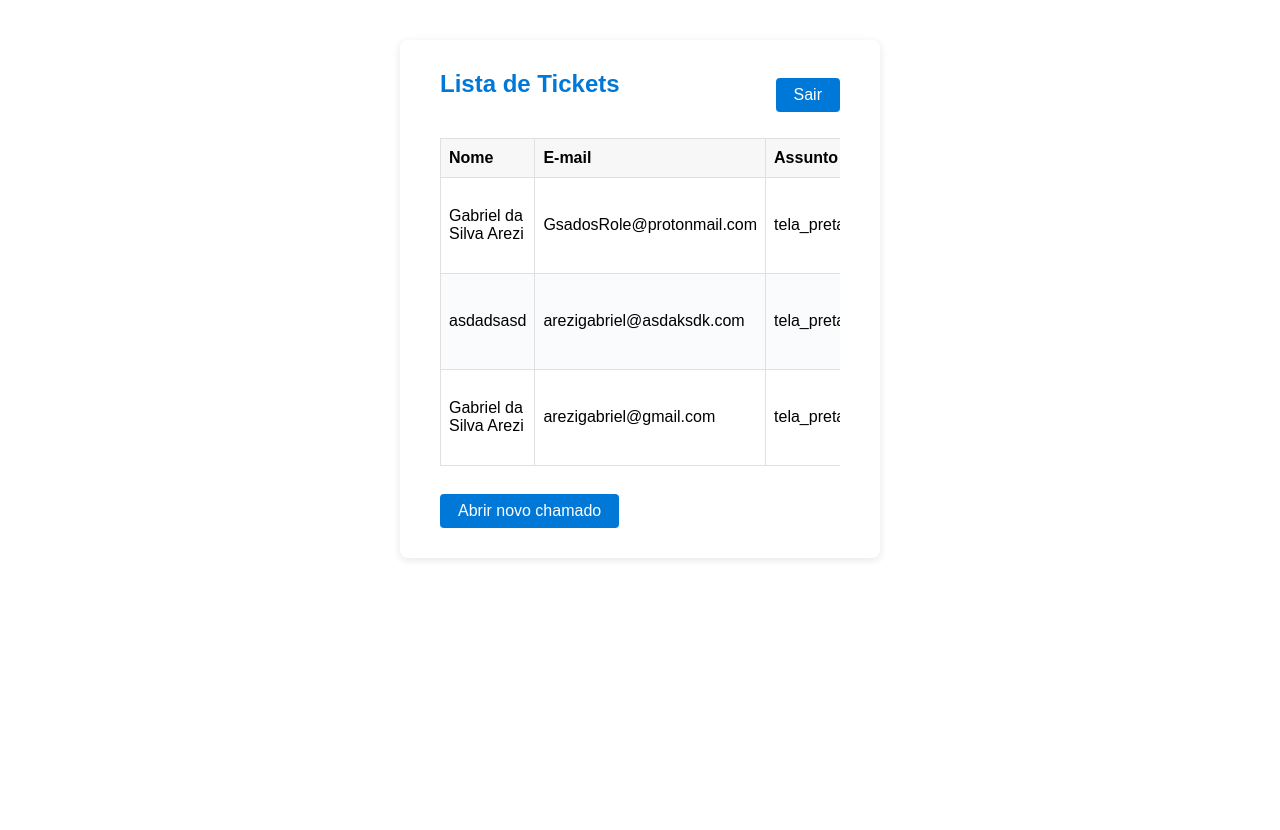
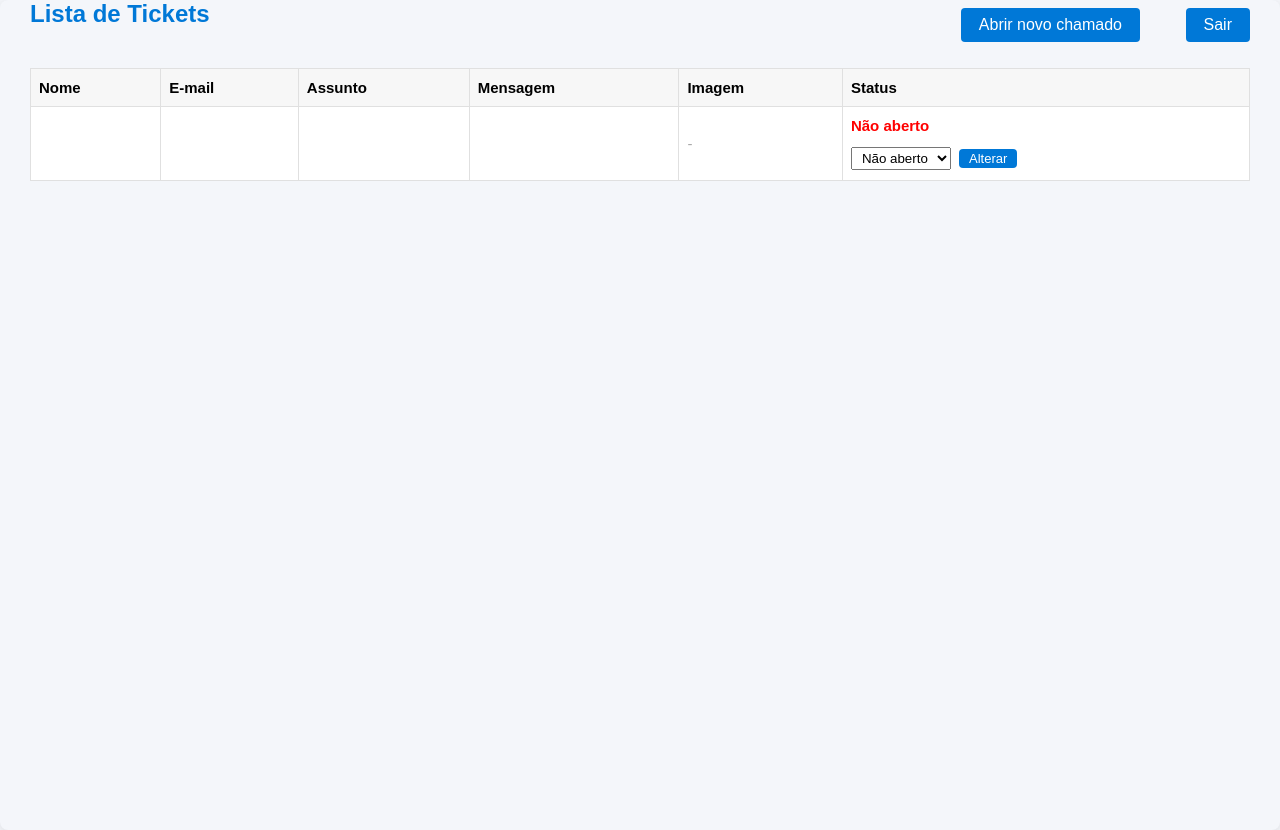
Before and after one commit to g-arezi/HelpDesk, a PHP site: page /public/tickets.php in a window 1280 px wide. Before the commit the page ends 560 px from the top, so only its background shows below. Run offline with PHP 8.4, Linux system fonts and the light colour scheme; the visitor is signed in with stand-in values (Sample User, id 1).

Commit message:
Refactor ticket status processing and enhance UI elements

```diff
--- a/public/tickets.php
+++ b/public/tickets.php
@@ -1,9 +1,31 @@
 <?php
 session_start();
-if (!isset($_SESSION['auth']) || $_SESSION['auth'] !== true) {
-    header('Location: login.php');
-    exit;
+// Processa alteração de status ANTES de qualquer saída
+if ($_SERVER['REQUEST_METHOD'] === 'POST' && isset($_POST['id'], $_POST['status']) && isset($_SESSION['auth']) && $_SESSION['auth'] === true) {
+    $file = __DIR__ . '/../tickets.txt';
+    $tickets = [];
+    if (file_exists($file)) {
+        $lines = file($file, FILE_IGNORE_NEW_LINES | FILE_SKIP_EMPTY_LINES);
+        foreach ($lines as $line) {
+            $tickets[] = json_decode($line, true);
+        }
+    }
+    $id = (int)$_POST['id'];
+    $newStatus = $_POST['status'];
+    if (isset($tickets[$id])) {
+        $tickets[$id]['status'] = $newStatus;
+        // Salva todos os tickets de volta no arquivo
+        $lines = [];
+        foreach ($tickets as $t) {
+            $lines[] = json_encode($t, JSON_UNESCAPED_UNICODE);
+        }
+        file_put_contents($file, implode("\n", $lines));
+        // Redireciona para evitar reenvio do formulário
+        header('Location: tickets.php');
+        exit;
+    }
 }
+
 // Página para listar todos os tickets registrados
 $tickets = [];
 $file = __DIR__ . '/../tickets.txt';
@@ -22,15 +44,16 @@ $auth = isset($_SESSION['auth']) && $_SESSION['auth'] === true;
     <title>Lista de Tickets - HelpDesk</title>
     <link rel="stylesheet" href="assets/style.css">
 </head>
-<body>
-    <div class="container">
-        <h2>Lista de Tickets</h2>
+<body style="margin:0;padding:0;background:#f4f6fa;">
+    <div class="container" style="max-width:none;width:100vw;padding:0 0 30px 0;">
+        <h2 style="margin-left:30px;">Lista de Tickets</h2>
         <?php if ($auth): ?>
-            <a href="logout.php" class="btn" style="float:right;margin-top:-40px;">Sair</a>
+            <a href="logout.php" class="btn" style="float:right;margin-top:-40px;margin-right:30px;">Sair</a>
+            <a href="open.php" class="btn" style="float:right;margin-top:-40px;margin-right:140px;">Abrir novo chamado</a>
         <?php else: ?>
-            <a href="login.php" class="btn" style="float:right;margin-top:-40px;">Login</a>
+            <a href="login.php" class="btn" style="float:right;margin-top:-40px;margin-right:30px;">Login</a>
         <?php endif; ?>
-        <div style="overflow-x:auto;">
+        <div style="overflow-x:auto; margin: 0 30px;">
         <table class="ticket-table">
             <thead>
                 <tr>
@@ -45,10 +68,10 @@ $auth = isset($_SESSION['auth']) && $_SESSION['auth'] === true;
             <tbody>
                 <?php foreach ($tickets as $i => $ticket): ?>
                     <tr>
-                        <td><?= htmlspecialchars($ticket['name']) ?></td>
-                        <td><?= htmlspecialchars($ticket['email']) ?></td>
-                        <td><?= htmlspecialchars($ticket['subject']) ?></td>
-                        <td style="max-width:250px;word-break:break-word;"><?= nl2br(htmlspecialchars($ticket['message'])) ?></td>
+                        <td><?= htmlspecialchars($ticket['name'] ?? '') ?></td>
+                        <td><?= htmlspecialchars($ticket['email'] ?? '') ?></td>
+                        <td><?= htmlspecialchars($ticket['subject'] ?? '') ?></td>
+                        <td style="max-width:250px;word-break:break-word;"><?= nl2br(htmlspecialchars($ticket['message'] ?? '')) ?></td>
                         <td>
                             <?php if (!empty($ticket['imagePath'])): ?>
                                 <a href="<?= htmlspecialchars($ticket['imagePath']) ?>" target="_blank">
@@ -86,14 +109,29 @@ $auth = isset($_SESSION['auth']) && $_SESSION['auth'] === true;
         </table>
         </div>
         <br>
-        <a href="open.php" class="btn">Abrir novo chamado</a>
+        <!--<a href="open.php" class="btn">Abrir novo chamado</a>-->
     </div>
     <style>
+    html, body {
+        height: 100%;
+        width: 100%;
+        margin: 0;
+        padding: 0;
+    }
+    .container {
+        width: 100vw;
+        max-width: none;
+        margin: 0;
+        padding: 0 0 30px 0;
+        background: #f4f6fa;
+        min-height: 100vh;
+    }
     .ticket-table {
         width: 100%;
         border-collapse: collapse;
         background: #fff;
         margin-top: 20px;
+        font-size: 15px;
     }
     .ticket-table th, .ticket-table td {
         border: 1px solid #e0e0e0;
@@ -122,25 +160,15 @@ $auth = isset($_SESSION['auth']) && $_SESSION['auth'] === true;
     .btn:hover {
         background: #005fa3;
     }
+    @media (max-width: 900px) {
+        .ticket-table th, .ticket-table td {
+            font-size: 13px;
+            padding: 7px 4px;
+        }
+        h2 {
+            font-size: 20px;
+        }
+    }
     </style>
 </body>
 </html>
-<?php
-// Processa alteração de status
-if ($_SERVER['REQUEST_METHOD'] === 'POST' && isset($_POST['id'], $_POST['status']) && $auth) {
-    $id = (int)$_POST['id'];
-    $newStatus = $_POST['status'];
-    if (isset($tickets[$id])) {
-        $tickets[$id]['status'] = $newStatus;
-        // Salva todos os tickets de volta no arquivo
-        $lines = [];
-        foreach ($tickets as $t) {
-            $lines[] = json_encode($t, JSON_UNESCAPED_UNICODE);
-        }
-        file_put_contents($file, implode("\n", $lines));
-        // Redireciona para evitar reenvio do formulário
-        header('Location: tickets.php');
-        exit;
-    }
-}
-?>
--- a/src/View/open_form.php
+++ b/src/View/open_form.php
@@ -6,6 +6,10 @@
     <link rel="stylesheet" href="assets/style.css">
 </head>
 <body>
+    <div style="position: fixed; top: 0; right: 0; z-index: 1000; display: flex; gap: 8px; padding: 12px;">
+        <a href="login.php" style="background: #007bff; color: #fff; padding: 8px 16px; border-radius: 4px; text-decoration: none; font-weight: bold;">Login</a>
+        <a href="tickets.php" style="background: #28a745; color: #fff; padding: 8px 16px; border-radius: 4px; text-decoration: none; font-weight: bold;">Lista de Chamados</a>
+    </div>
     <div class="container">
         <h2>Abrir Chamado</h2>
         <form method="post" action="open.php" enctype="multipart/form-data">
--- a/tickets.txt
+++ b/tickets.txt
@@ -1,3 +1 @@
-{"name":"Gabriel da Silva Arezi","email":"GsadosRole@protonmail.com","subject":"tela_preta","message":"preto não é macaco","imagePath":"uploads\/img_683a07ea69f22_computer-games.gif","status":"em_analise"}
-{"name":"asdadsasd","email":"arezigabriel@asdaksdk.com","subject":"tela_preta","message":"asdasd","imagePath":null,"status":"resolvido"}
-{"name":"Gabriel da Silva Arezi","email":"arezigabriel@gmail.com","subject":"tela_preta","message":"To com tela preta","imagePath":"uploads\/img_683a08bb88bc6_image.png","status":"nao_aberto"}
+{"name":"Gabriel da Silva Arezi","email":"arezigabriel@gmail.com","subject":"tela_preta","message":"estou com a tela preta, necessito de um suporte!","imagePath":null,"status":"resolvido"}{"name":"Gabriel","email":"asdasd@gmail.com","subject":"sem_sinal","message":"estou sem sinal.","imagePath":"uploads\/img_683de144ac408_image.png"}
```
Also changed, not shown: public/uploads/img_683dddd1f34db_image.png (added), public/uploads/img_683de144ac408_image.png (added), 1 other file.
